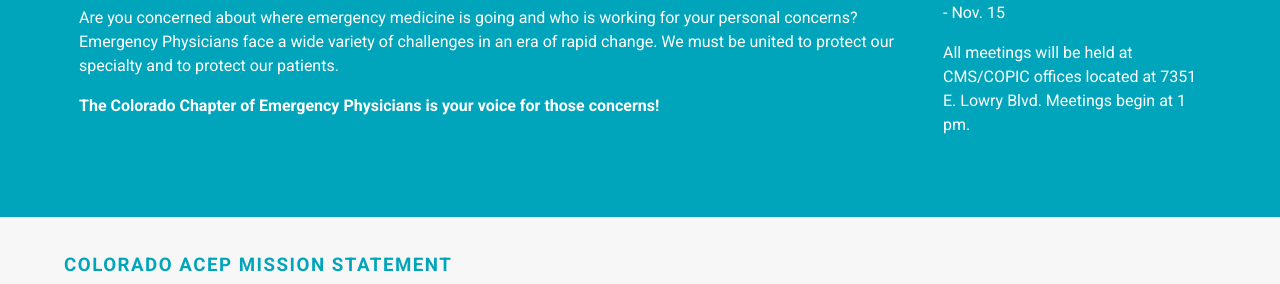
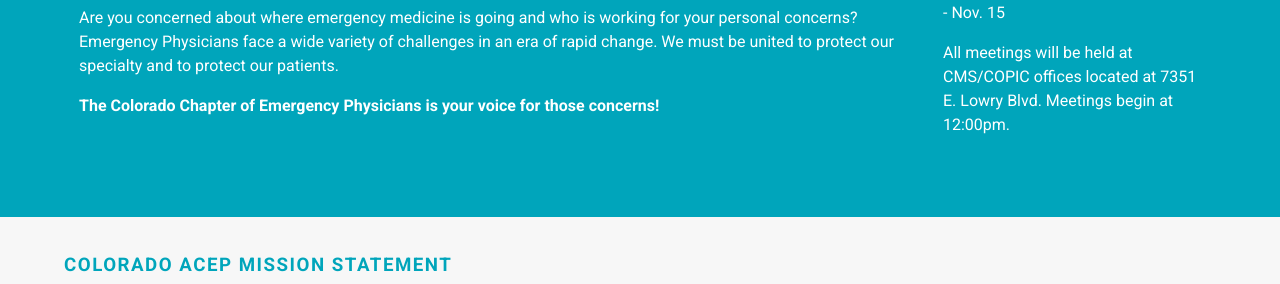
Before and after one commit to pebutler3/coacep, a Jekyll site: the page built from index.html, in a window 1280 px wide and 900 px high, scrolled down 511 px. Shown: the part 162-446 px from the top of the window. Built offline with Jekyll 4.4.1, drawn with Linux system fonts in a browser that asks for light colours; some of the changed text lies outside the part shown.

Commit message:
updated meeting times and added march 2017 newsletter

```diff
--- a/_includes/membership.html
+++ b/_includes/membership.html
@@ -16,8 +16,9 @@
   <section class="newsletters">
     <h3>Newsletters</h3>
     <ul>
-     <li><a href="docs/newsletters/2016/aug.pdf">Aug 2016</a></li>
-     <li><a href="docs/newsletters/2016/dec.pdf">Dec 2016</a></li>
+<!--      <li><a href="docs/newsletters/2016/aug.pdf">Aug 2016</a></li>
+     <li><a href="docs/newsletters/2016/dec.pdf">Dec 2016</a></li> -->
+     <li><a href="docs/newsletters/2017/march.pdf">March 2017</a></li>
     </ul>
   </section>
   <section class="committees">
--- a/index.html
+++ b/index.html
@@ -27,7 +27,7 @@
      <li>Nov. 15</li>
     </ul>
     <p>All meetings will be held at CMS/COPIC offices located at 7351 E. Lowry Blvd.
-  Meetings begin at 1 pm.</p>
+  Meetings begin at 12:00pm.</p>
   </section>
 </article>
 <section class="mission-statement">
```
Also changed, not shown: 1 other file.
